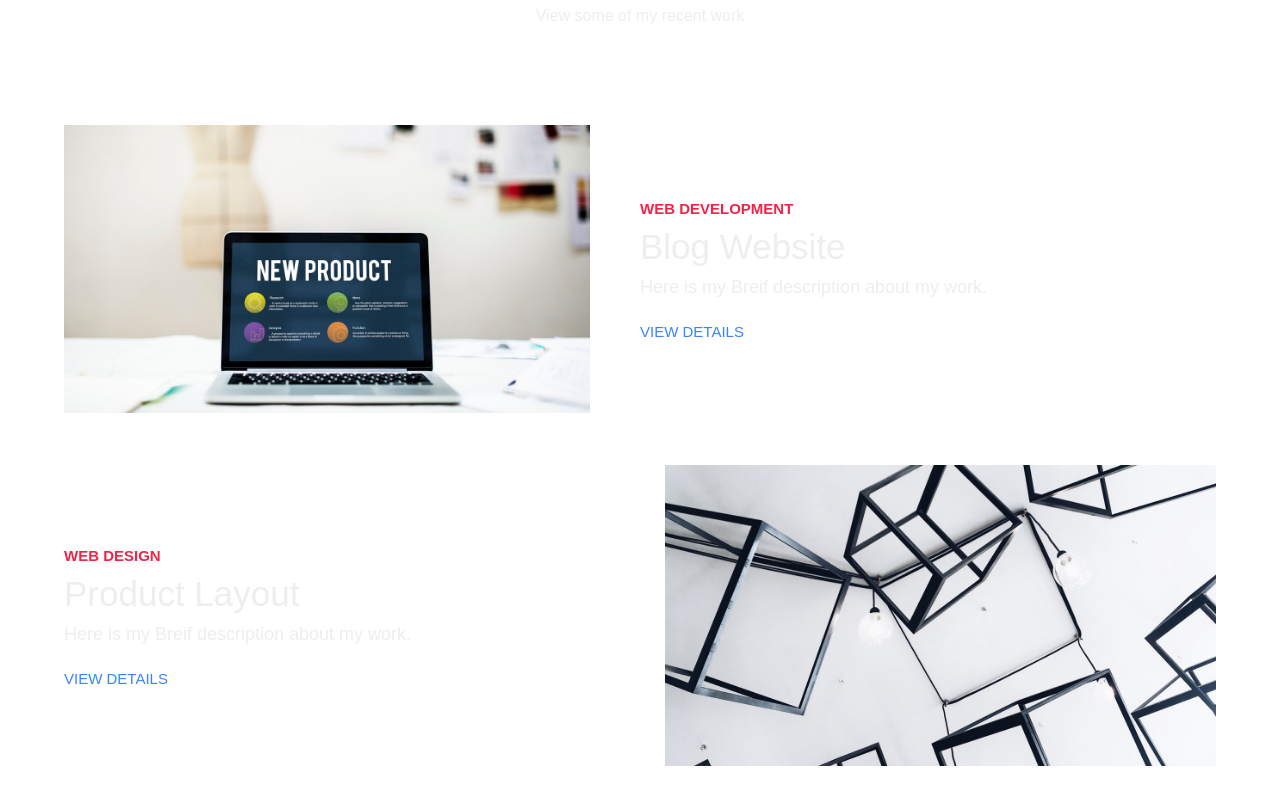
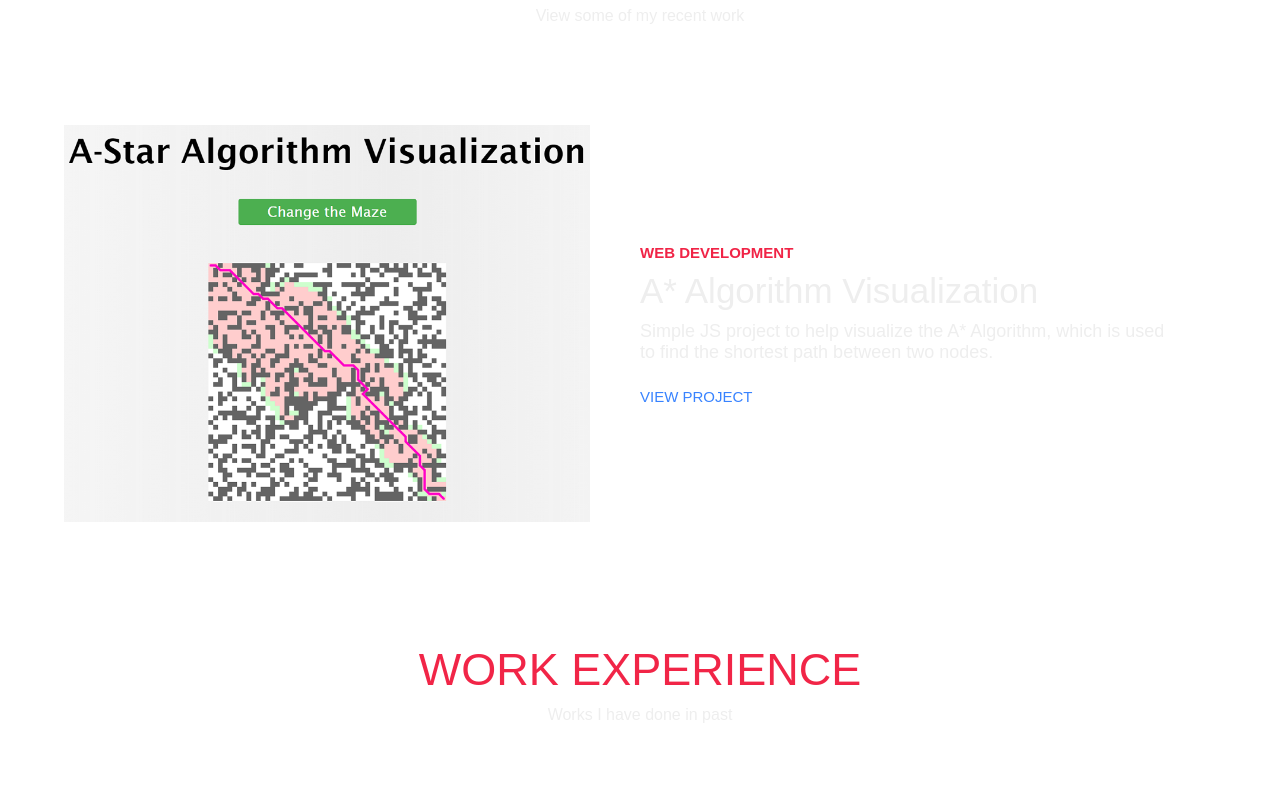
Before and after one commit to tilakrajjaya/Portfolio, a plain HTML site: page index.html in a window 1280 px wide. Shown: the part 2169-2960 px from the top of the page. Drawn offline with nearby package versions, Linux system fonts and the light colour scheme.

Commit message:
Added new project

```diff
--- a/index.html
+++ b/index.html
@@ -128,18 +128,20 @@
             </div>
             <div class="portfolio-item" data-aos="fade-left" data-aos-delay="300">
                 <div class="portfolio-img has-margin-right">
-                    <img src="images/portitem1.jpeg" alt="">
+                    <img src="images/Astarprj.png" alt="">
                 </div>
                 <div class="portfolio-description has-margin-right">
                     <h6>Web Development</h6>
-                    <h1>Blog Website</h1>
+                    <h1>A* Algorithm Visualization</h1>
                     <p>
-                        Here is my Breif description about my work.
+                        Simple JS project to help visualize the A* Algorithm, which is used to
+                         find the shortest path between two nodes.
                     </p>
-                    <a href="#" class="cta">View Details</a>
+                    <a href="https://tilakrajjaya.github.io/Visualization/" class="cta">View Project</a>
                 </div>
             </div>
-            <div class="portfolio-item" data-aos="fade-right" data-aos-delay="400">
+            <!--
+                <div class="portfolio-item" data-aos="fade-right" data-aos-delay="400">
                 <div class="portfolio-description has-margin-right">
                     <h6>Web Design</h6>
                     <h1>Product Layout</h1>
@@ -165,6 +167,7 @@
                     <a href="#" class="cta">View Details</a>
                 </div>
             </div>
+        -->
         </div>
     </section>
 
```
Also changed, not shown: Cgpa.txt (added), Reference.txt (added), images/Astarprj.png (added).
